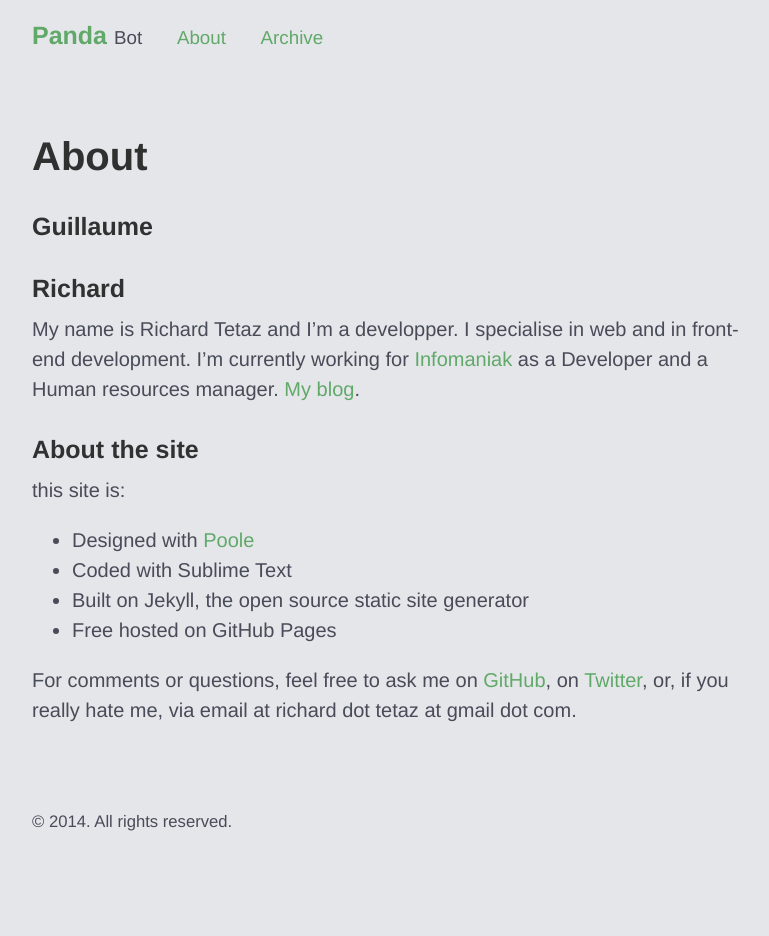
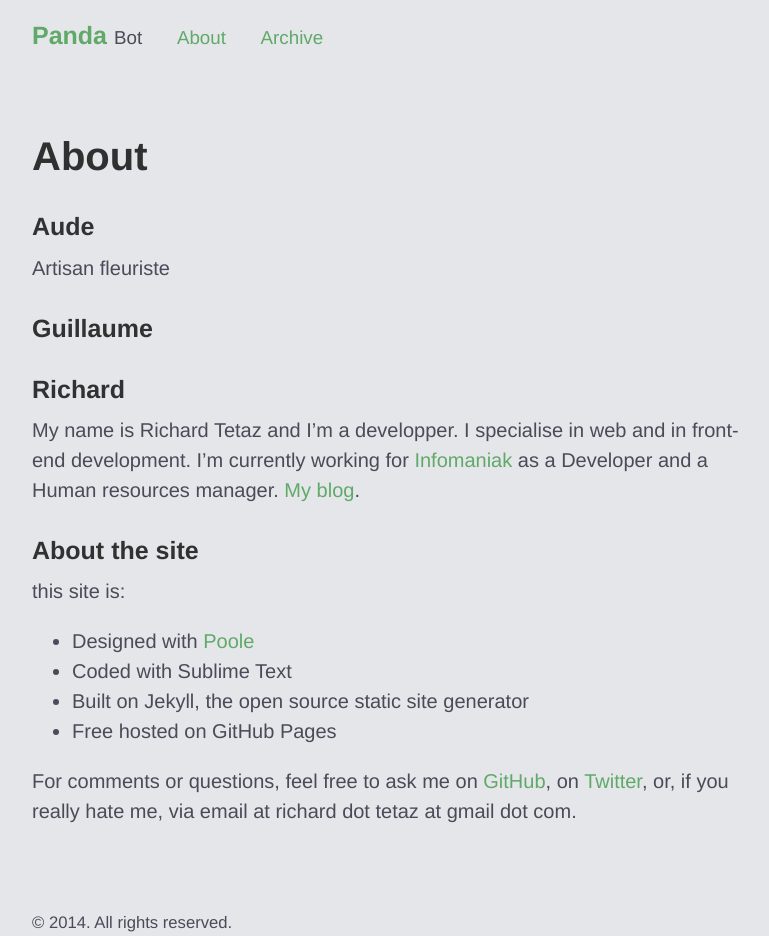
Before and after one commit to richardtetaz/richardtetaz.github.io, a Jekyll site: the page built from about.md, in a window 1280 px wide. Shown: the whole page, without its empty margins (248-1017 px from the left). Built offline with Jekyll 4.4.1, drawn with Linux system fonts in a browser that asks for light colours; comment, search, counter and statistics services are not loaded; before the commit the page ends 900 px from its top, so only the background shows below that.

Commit message:
add aude about

```diff
--- a/about.md
+++ b/about.md
@@ -2,6 +2,10 @@
 layout: page
 title: About
 ---
+
+### Aude
+
+Artisan fleuriste
 
 ### Guillaume
 
```
